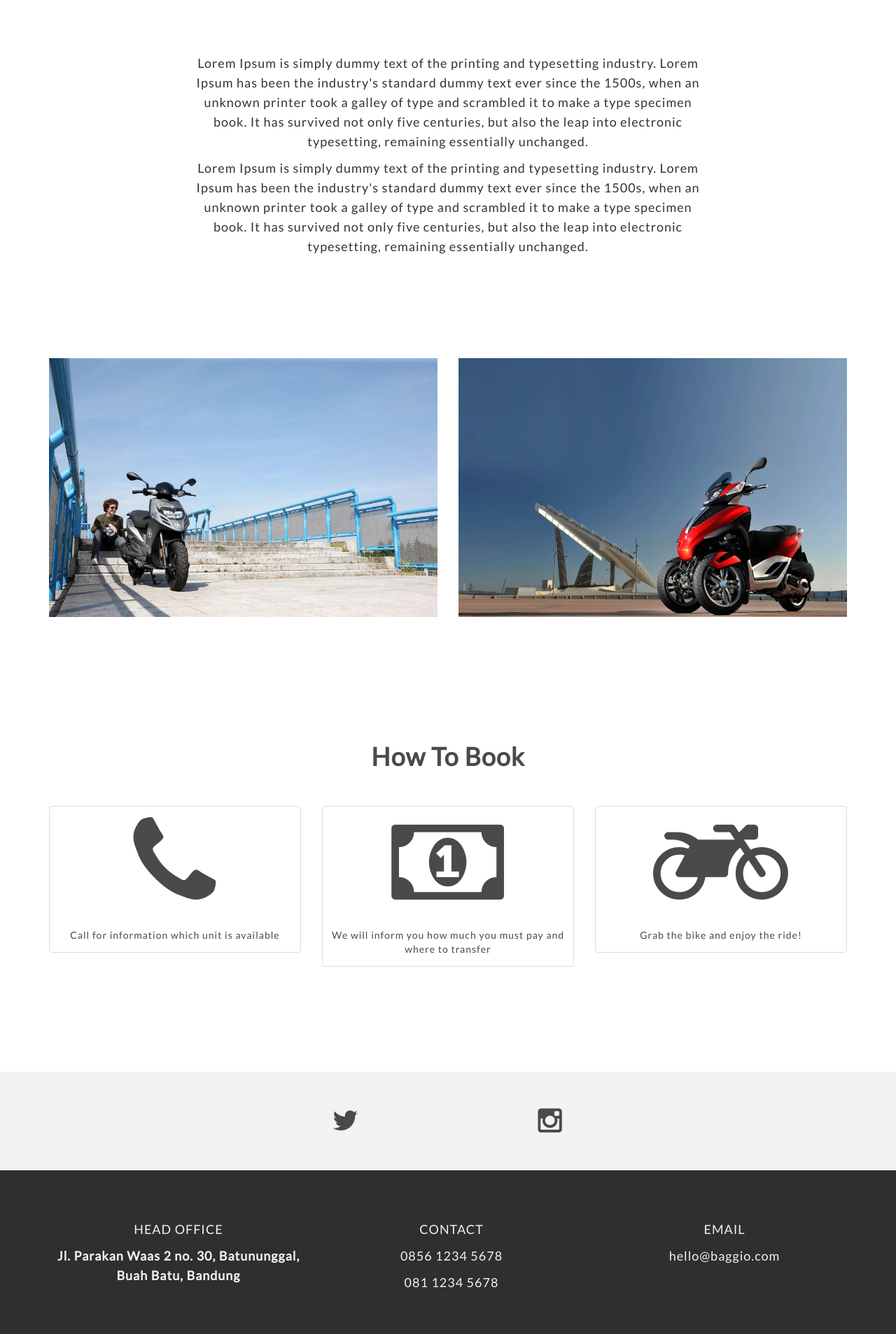
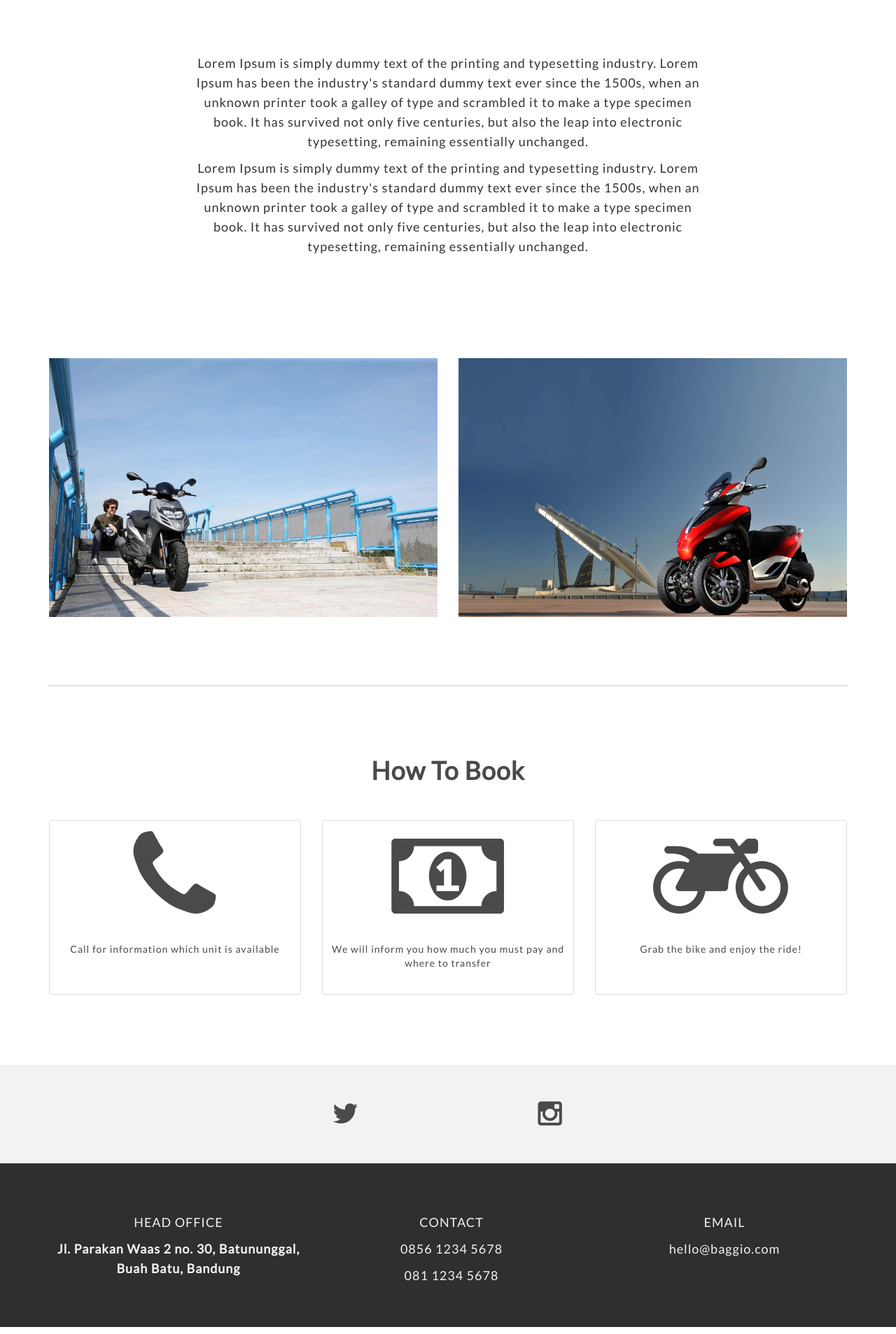
Before and after one commit to adhatama/adhatama.github.io, a Jekyll site: the page piaggio/index.html, which Jekyll copies as it is, in a window 1280 px wide. Shown: the part 1506-3413 px from the top of the page at 70% size. Built offline with Jekyll 4.4.1, drawn with Linux system fonts in a browser that asks for light colours; nearby versions of some CDN libraries.

Commit message:
fix how to book style

```diff
--- a/piaggio/assets/css/style.css
+++ b/piaggio/assets/css/style.css
@@ -190,8 +190,7 @@ h1, h2, h3, h4, h5, h6 {
 }
 
 #book {
-	padding-top: -50px;
-	padding-bottom: 50px;
+
 }
 
 .book-icon {
@@ -205,6 +204,7 @@ h1, h2, h3, h4, h5, h6 {
 .book-gallery a {
 	color: #4a4a4a;
 	text-decoration: none;
+	height: 250px;
 }
 
 .book-gallery-text {
--- a/piaggio/index.html
+++ b/piaggio/index.html
@@ -115,6 +115,8 @@
 	</div><! --/container -->
 
 	<div class="container" id="book">
+		<hr></hr>
+
 		<div class="row centered mt mb">
 			<h1>How To Book</h1>
 
```
